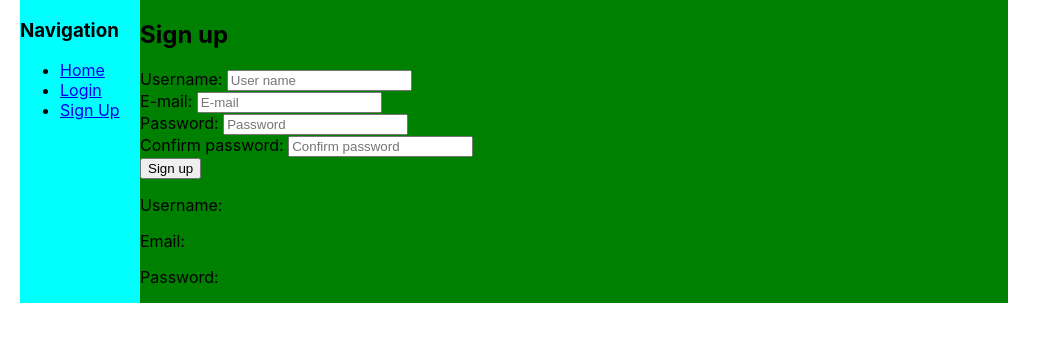
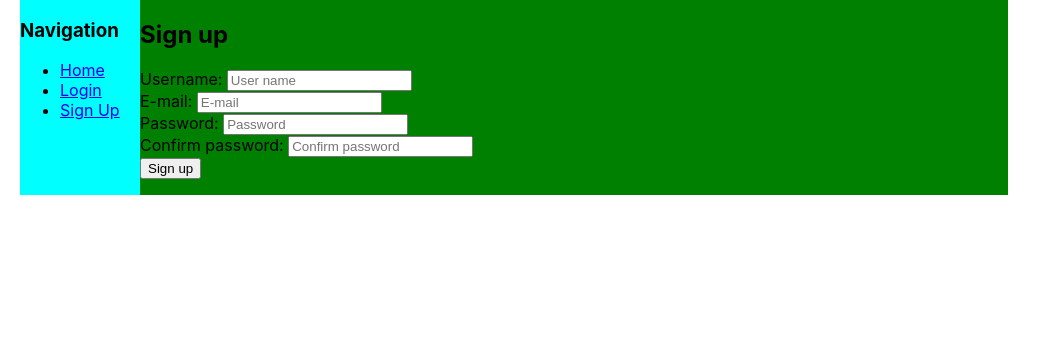
Before and after one commit to gorski-piotr/social-media-app, a React (Create React App) app: page /signup in a window 1280 px wide. Shown: the top 342 px of the page, without its empty margins (0-1051 px from the left). Built offline with nearby package versions, Linux system fonts and the light colour scheme.

Commit message:
signup message added, validation and styling missing

```diff
--- a/src/components/SignUp.js
+++ b/src/components/SignUp.js
@@ -6,6 +6,7 @@ function SignUp() {
   const [username, setUsername] = useState("");
   const [email, setEmail] = useState("");
   const [password, setPassword] = useState("");
+  const [signUpMessage, setSignUpMessage] = useState("");
 
   const handleSubmit = (event) => {
     event.preventDefault();
@@ -30,12 +31,18 @@ function SignUp() {
         { headers: headers }
       )
       .then((res) => {
-        console.log("Answer from API: ", res);
+        console.log("Answer from API: ", res.data);
+        if (res.data.signedup) {
+          setSignUpMessage("You have been signed up!");
+        } else {
+          setSignUpMessage("Sign up failed!");
+        }
       })
       .catch((error) => {
         console.error("Axios error: ", error);
       });
   };
+  console.log("Sign Up Message: ", signUpMessage);
 
   return (
     <div>
@@ -80,9 +87,7 @@ function SignUp() {
         ></input>
         <br />
         <button type="submit">Sign up</button>
-        <p>Username: {username}</p>
-        <p>Email: {email}</p>
-        <p>Password: {password}</p>
+        <p>{signUpMessage}</p>
       </form>
     </div>
   );
```
